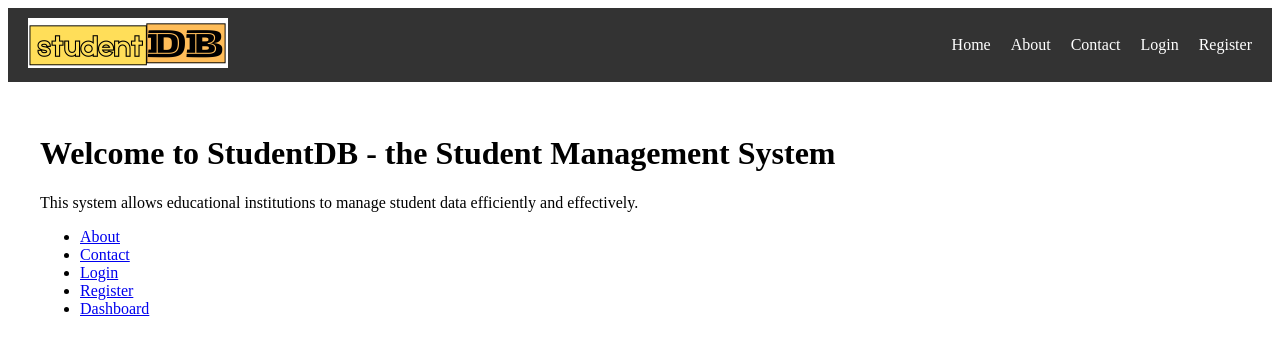
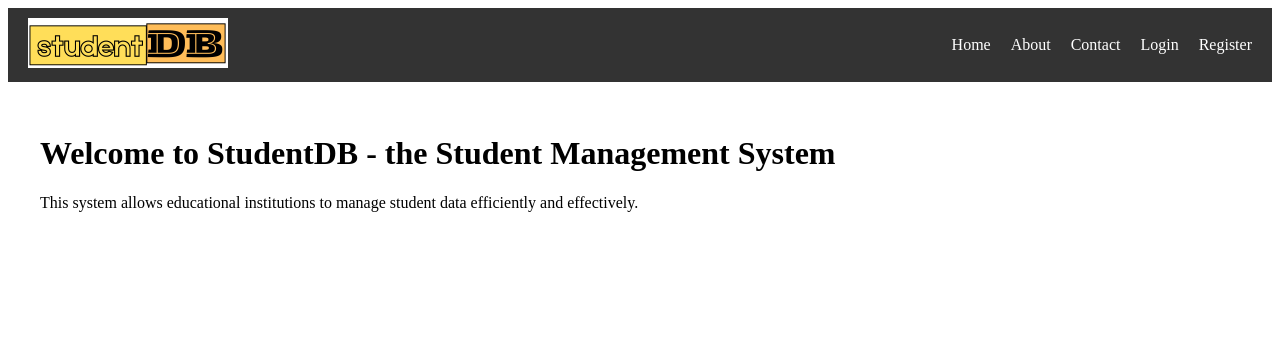
Before and after one commit to emanoj1/studentdb-client, a React (Create React App) app: page / in a window 1280 px wide. Shown: the top 352 px of the page. Built offline with nearby package versions, Linux system fonts and the light colour scheme.

Commit message:
Remove duplicate nav links from main body

```diff
--- a/src/components/Home.js
+++ b/src/components/Home.js
@@ -10,15 +10,7 @@
       <h1>Welcome to StudentDB - the Student Management System</h1>
       <p>This system allows educational institutions to manage student data efficiently and effectively.</p>
 
-      <nav>
-        <ul>
-          <li><Link to="/about">About</Link></li>
-          <li><Link to="/contact">Contact</Link></li>
-          <li><Link to="/login">Login</Link></li>
-          <li><Link to="/register">Register</Link></li>
-          <li><Link to="/dashboard">Dashboard</Link></li>
-        </ul>
-      </nav>
+
     </div>
   );
 }
```
